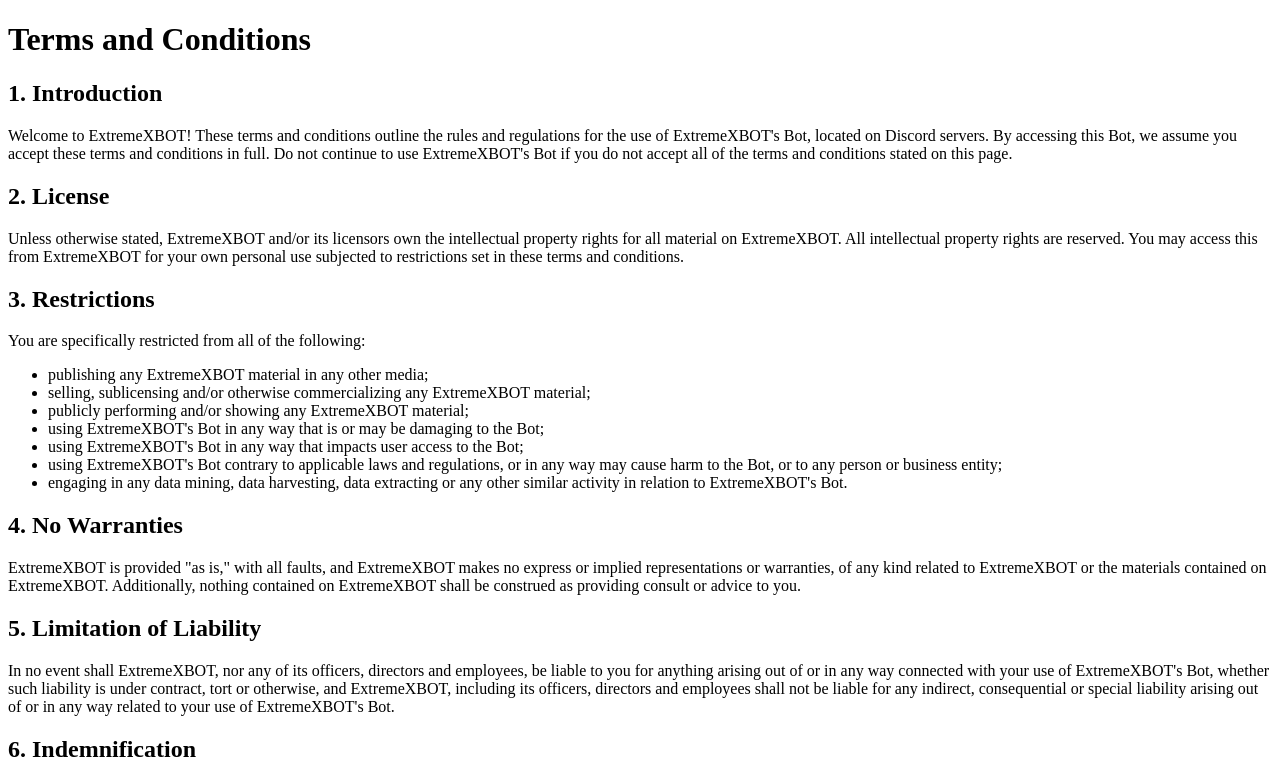
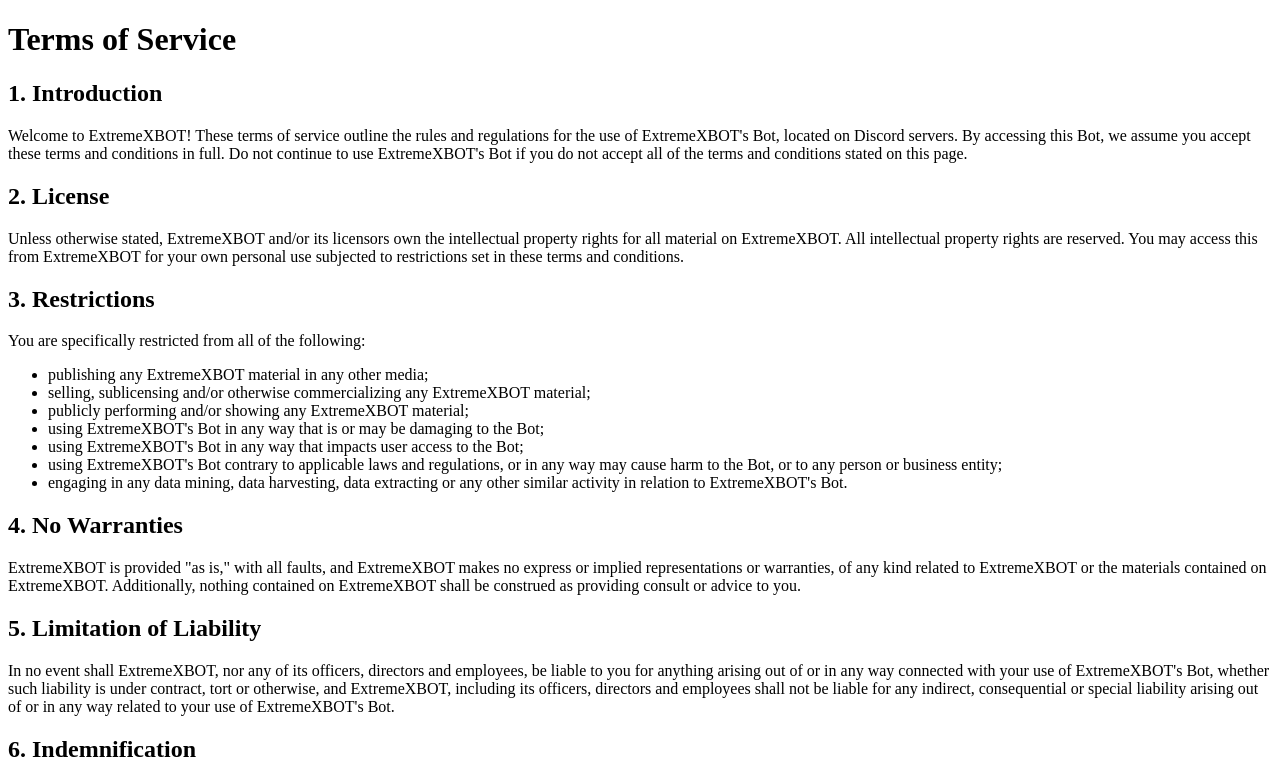
Before and after one commit to ExtremeDiscordBot/ExtremeDiscordBot.github.io, a plain HTML site: page TermsofService.html in a window 1280 px wide. Shown: the top 780 px of the page. Drawn offline with Linux system fonts and the light colour scheme.

Commit message:
Update TermsofService.html

```diff
--- a/TermsofService.html
+++ b/TermsofService.html
@@ -3,15 +3,15 @@
 <head>
     <meta charset="UTF-8">
     <meta name="viewport" content="width=device-width, initial-scale=1.0">
-    <title>Terms and Conditions</title>
+    <title>Terms of Service</title>
 </head>
 <body>
-    <h1>Terms and Conditions</h1>
+    <h1>Terms of Service</h1>
     <h2>1. Introduction</h2>
         <p>
             Welcome to ExtremeXBOT!
 
-            These terms and conditions outline the rules and regulations for the use of ExtremeXBOT's Bot, located on Discord servers.
+            These terms of service outline the rules and regulations for the use of ExtremeXBOT's Bot, located on Discord servers.
 
             By accessing this Bot, we assume you accept these terms and conditions in full. Do not continue to use ExtremeXBOT's Bot if you do not accept all of the terms and conditions stated on this page.
         </p>
```
